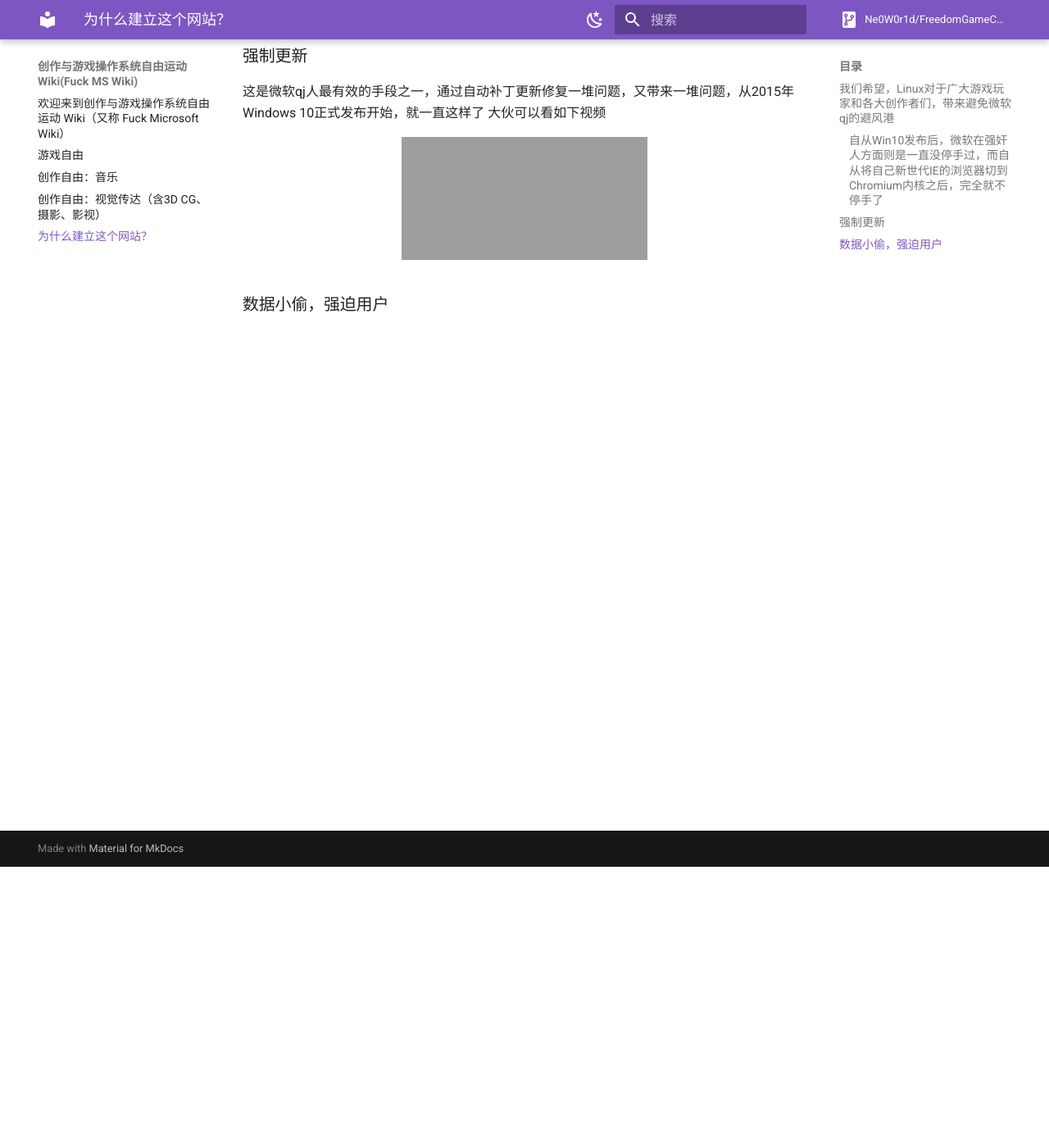
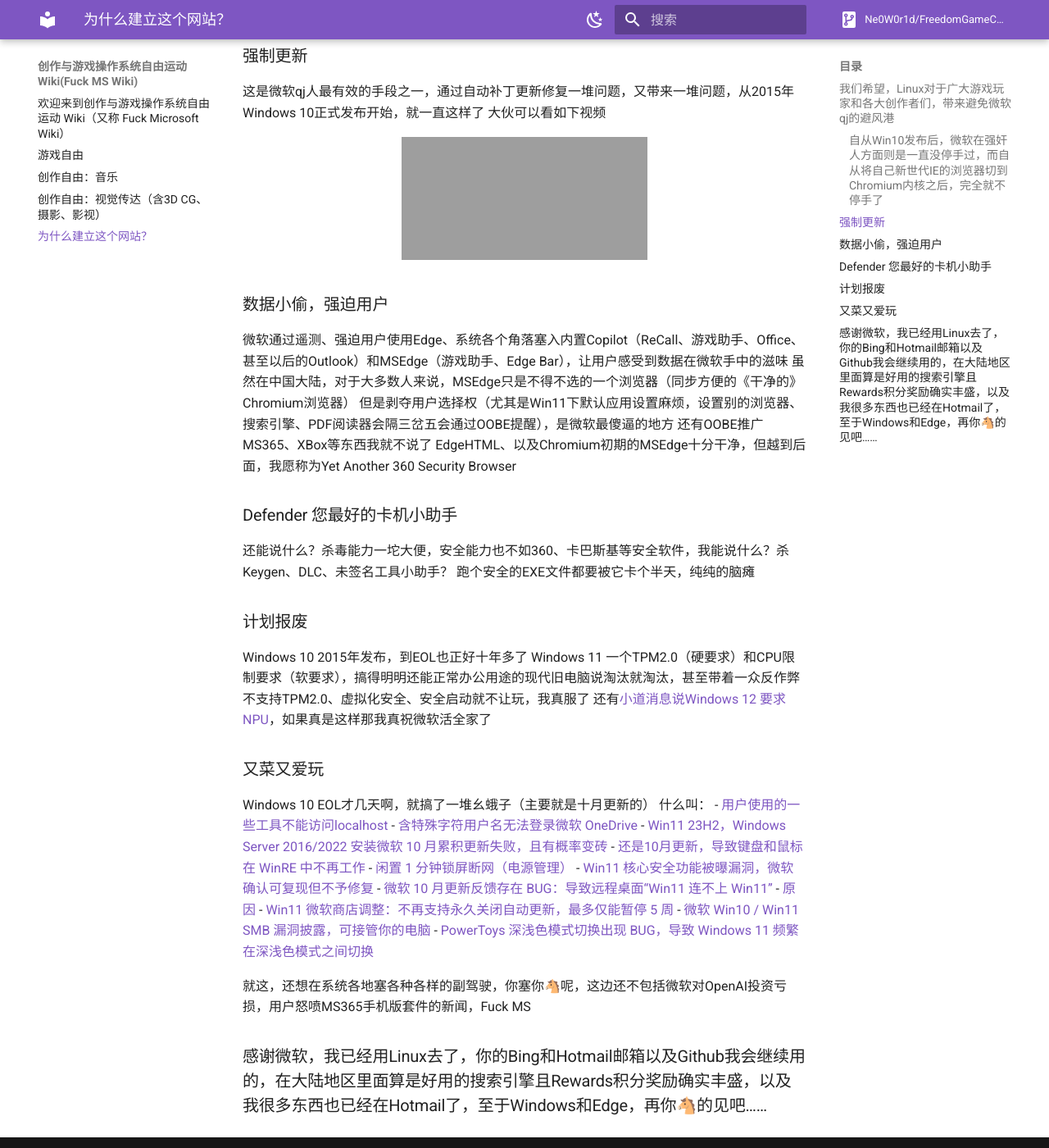
Before and after one commit to Ne0W0r1d/FreedomGameCreatorWiki, an MkDocs documentation site: the page built from docs/whyit.md, in a window 1280 px wide and 1400 px high, scrolled down 343 px. Shown: the whole window at 82% size. Built offline with MkDocs 1.6.1 and Material for MkDocs 9.7.7, drawn with Linux system fonts in a browser that asks for light colours; comment, search, counter and statistics services are not loaded; some of the changed text lies outside the part shown; grey boxes are pictures that could not be loaded.

Commit message:
1028例行更新

```diff
--- a/docs/whyit.md
+++ b/docs/whyit.md
@@ -1,13 +1,52 @@
 # 为什么建立这个网站？
-<small>更新日期：251010</small>
+<small>更新日期：251028</small>
 
 ### <center> 我们希望，Linux对于广大游戏玩家和各大创作者们，带来避免微软qj的避风港 </center><br>
 
 #### 自从Win10发布后，微软在强奸人方面则是一直没停手过，而自从将自己新世代IE的浏览器切到Chromium内核之后，完全就不停手了
 
 ### 强制更新
+
   这是微软qj人最有效的手段之一，通过自动补丁更新修复一堆问题，又带来一堆问题，从2015年Windows 10正式发布开始，就一直这样了
   大伙可以看如下视频
   <center><iframe src="//player.bilibili.com/player.html?isOutside=true&aid=515294870&bvid=BV1vg411S7BA&cid=826799405&p=1" tyle="width: 120%; height: 120%;" scrolling="no" border="0" frameborder="no" framespacing="0" allowfullscreen="true"></iframe></center>
 
 ### 数据小偷，强迫用户
+
+  微软通过遥测、强迫用户使用Edge、系统各个角落塞入内置Copilot（ReCall、游戏助手、Office、甚至以后的Outlook）和MSEdge（游戏助手、Edge Bar），让用户感受到数据在微软手中的滋味
+  虽然在中国大陆，对于大多数人来说，MSEdge只是不得不选的一个浏览器（同步方便的《干净的》Chromium浏览器）
+  但是剥夺用户选择权（尤其是Win11下默认应用设置麻烦，设置别的浏览器、搜索引擎、PDF阅读器会隔三岔五会通过OOBE提醒），是微软最傻逼的地方
+  还有OOBE推广MS365、XBox等东西我就不说了
+  EdgeHTML、以及Chromium初期的MSEdge十分干净，但越到后面，我愿称为Yet Another 360 Security Browser
+
+### Defender 您最好的卡机小助手
+
+  还能说什么？杀毒能力一坨大便，安全能力也不如360、卡巴斯基等安全软件，我能说什么？杀Keygen、DLC、未签名工具小助手？
+  跑个安全的EXE文件都要被它卡个半天，纯纯的脑瘫
+
+### 计划报废
+
+  Windows 10 2015年发布，到EOL也正好十年多了
+  Windows 11 一个TPM2.0（硬要求）和CPU限制要求（软要求），搞得明明还能正常办公用途的现代旧电脑说淘汰就淘汰，甚至带着一众反作弊不支持TPM2.0、虚拟化安全、安全启动就不让玩，我真服了
+  还有[小道消息说Windows 12 要求NPU](https://www.digitaltrends.com/computing/windows-12-npu-may-be-required/)，如果真是这样那我真祝微软活全家了
+
+### 又菜又爱玩
+
+  Windows 10 EOL才几天啊，就搞了一堆幺蛾子（主要就是十月更新的）
+  什么叫：
+    - [用户使用的一些工具不能访问localhost](https://www.landiannews.com/archives/110926.html)
+    - [含特殊字符用户名无法登录微软 OneDrive](https://www.ithome.com/0/892/263.htm)
+    - [Win11 23H2，Windows Server 2016/2022 安装微软 10 月累积更新失败，且有概率变砖](https://www.ithome.com/0/892/256.htm)
+    - [还是10月更新，导致键盘和鼠标在 WinRE 中不再工作](https://www.ithome.com/0/890/846.htm)
+    - [闲置 1 分钟锁屏断网（电源管理）](https://www.ithome.com/0/892/847.htm)
+    - [Win11 核心安全功能被曝漏洞，微软确认可复现但不予修复](https://www.ithome.com/0/892/861.htm)
+    - [微软 10 月更新反馈存在 BUG：导致远程桌面“Win11 连不上 Win11”](https://www.ithome.com/0/892/265.htm)
+      - [原因](https://ourl.co/110962)
+    - [Win11 微软商店调整：不再支持永久关闭自动更新，最多仅能暂停 5 周](https://www.ithome.com/0/891/563.htm)
+    - [微软 Win10 / Win11 SMB 漏洞披露，可接管你的电脑](https://www.ithome.com/0/891/002.htm)
+    - [PowerToys 深浅色模式切换出现 BUG，导致 Windows 11 频繁在深浅色模式之间切换](https://ourl.co/110945)
+
+  就这，还想在系统各地塞各种各样的副驾驶，你塞你🐴呢，这边还不包括微软对OpenAI投资亏损，用户怒喷MS365手机版套件的新闻，Fuck MS
+
+
+### 感谢微软，我已经用Linux去了，你的Bing和Hotmail邮箱以及Github我会继续用的，在大陆地区里面算是好用的搜索引擎且Rewards积分奖励确实丰盛，以及我很多东西也已经在Hotmail了，至于Windows和Edge，再你🐴的见吧……
```
